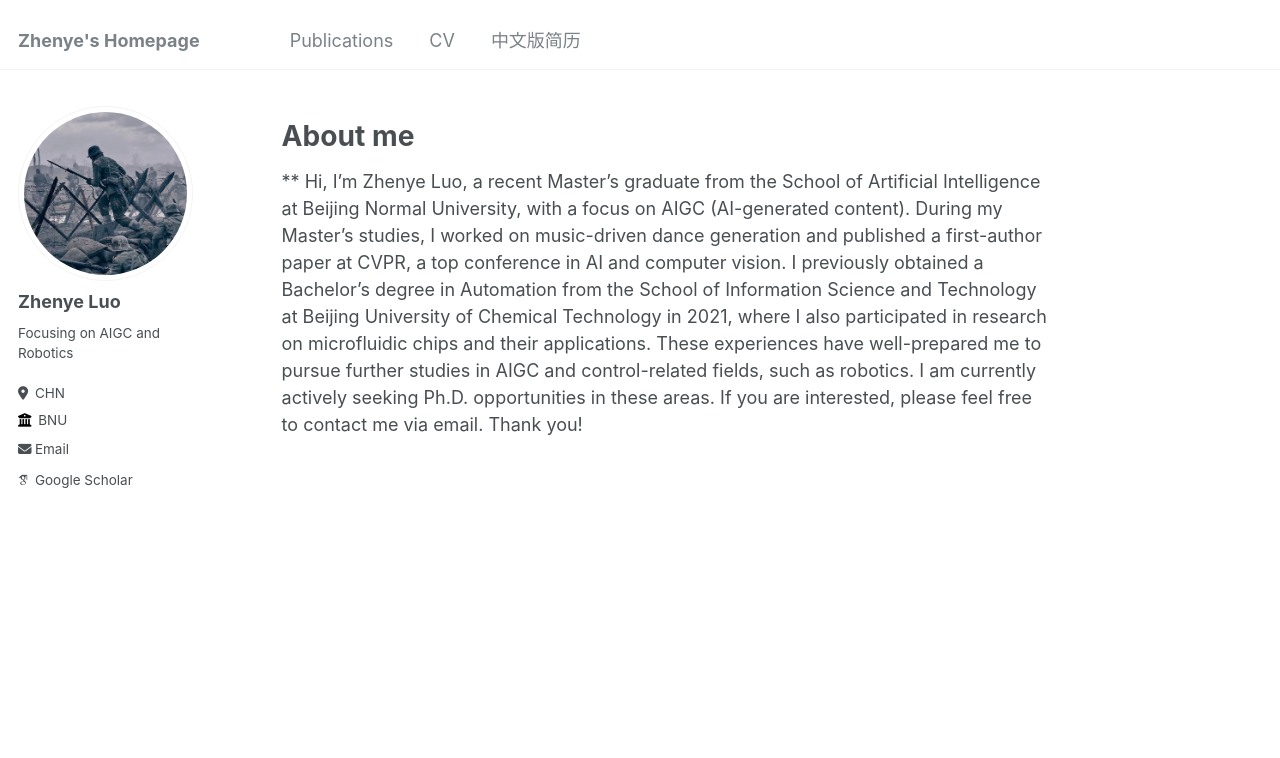
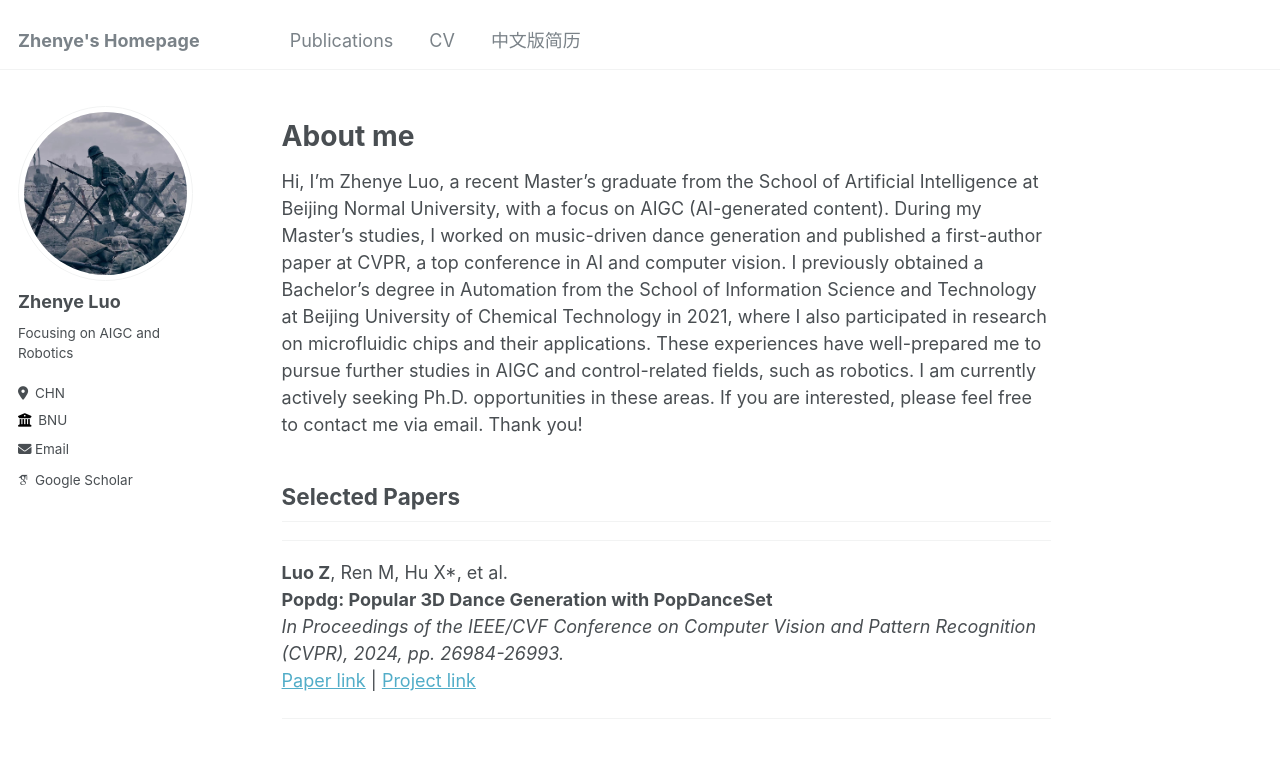
Before and after one commit to Luke-Luo1/lukeluo, a Jekyll site: the page built from _pages/about.md, in a window 1280 px wide and 926 px high. Shown: the top 758 px of the window. Built offline with Jekyll 4.4.1, drawn with Linux system fonts in a browser that asks for light colours; some web fonts are replaced.

Commit message:
Update about.md

```diff
--- a/_pages/about.md
+++ b/_pages/about.md
@@ -8,5 +8,15 @@ redirect_from:
 ---
 
 # About me
-**
 Hi, I’m Zhenye Luo, a recent Master's graduate from the School of Artificial Intelligence at Beijing Normal University, with a focus on AIGC (AI-generated content). During my Master's studies, I worked on music-driven dance generation and published a first-author paper at CVPR, a top conference in AI and computer vision. I previously obtained a Bachelor's degree in Automation from the School of Information Science and Technology at Beijing University of Chemical Technology in 2021, where I also participated in research on microfluidic chips and their applications. These experiences have well-prepared me to pursue further studies in AIGC and control-related fields, such as robotics. I am currently actively seeking Ph.D. opportunities in these areas. If you are interested, please feel free to contact me via email. Thank you!
+
+## Selected Papers
+
+---
+
+**Luo Z**, Ren M, Hu X*, et al.
+**Popdg: Popular 3D Dance Generation with PopDanceSet**
+_In Proceedings of the IEEE/CVF Conference on Computer Vision and Pattern Recognition (CVPR), 2024, pp. 26984-26993._
+[Paper link](https://openaccess.thecvf.com/content/CVPR2024/papers/Luo_POPDG_Popular_3D_Dance_Generation_with_PopDanceSet_CVPR_2024_paper.pdf) | [Project link](https://luke-luo1.github.io/POPDG/)
+
+---
```
